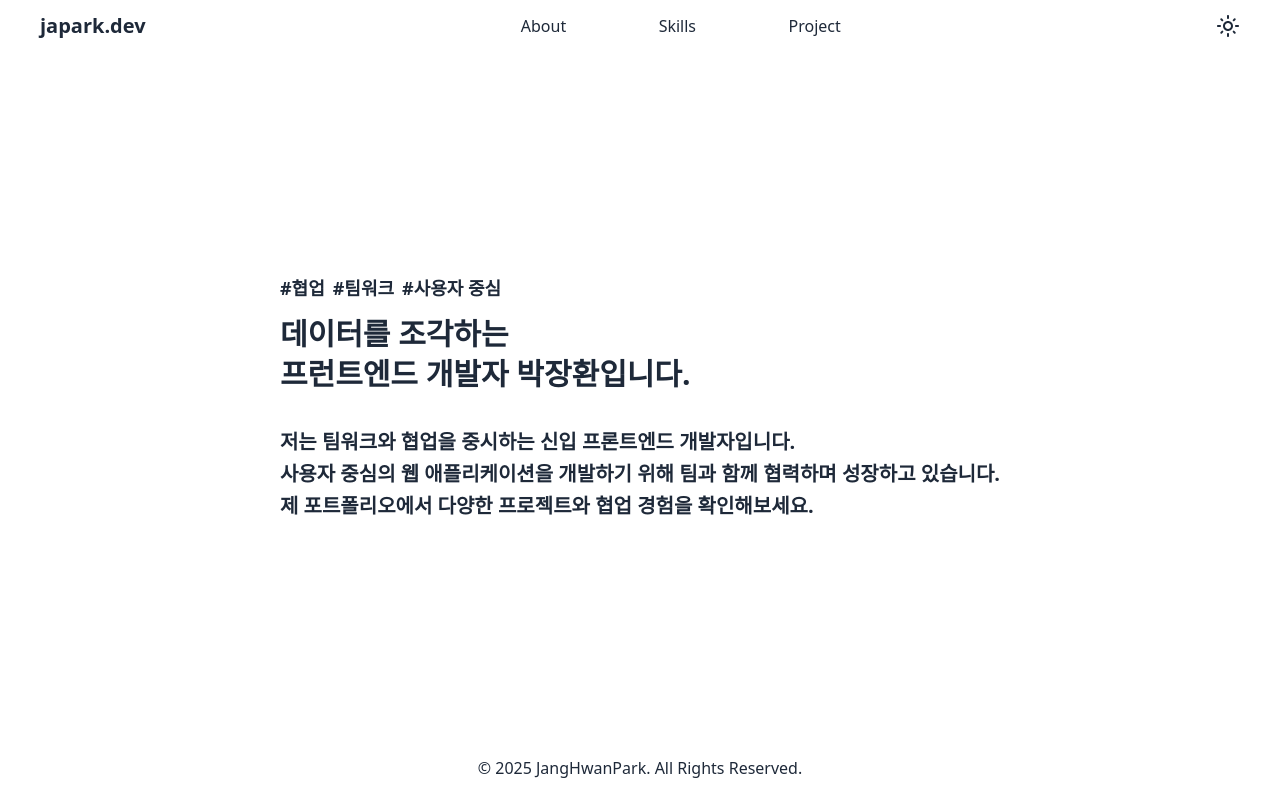
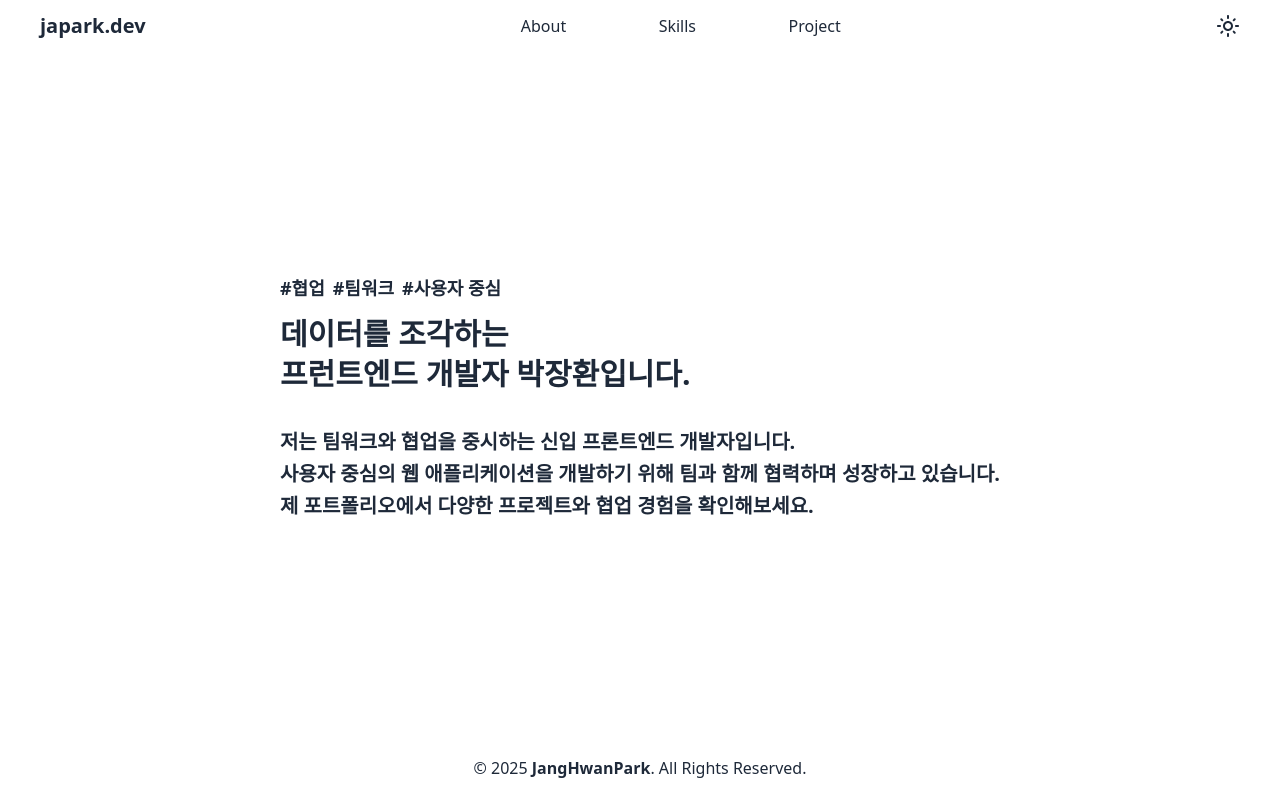
Before and after one commit to JangHwanPark/JangHwan-Portfolio, a React (Vite) app: page / in a window 1280 px wide. Built offline with nearby package versions, Linux system fonts and the light colour scheme.

Commit message:
:art: chore - Footer 내 이름 스타일 변경

```diff
--- a/src/layout/Footer/Footer.tsx
+++ b/src/layout/Footer/Footer.tsx
@@ -2,7 +2,7 @@ const Footer = () => {
   return (
     <footer className='w-full py-5'>
       <p className="text-center">
-        © 2025 JangHwanPark. All Rights Reserved.
+        © 2025 <span className="font-bold">JangHwanPark</span>. All Rights Reserved.
       </p>
     </footer>
   );
```
